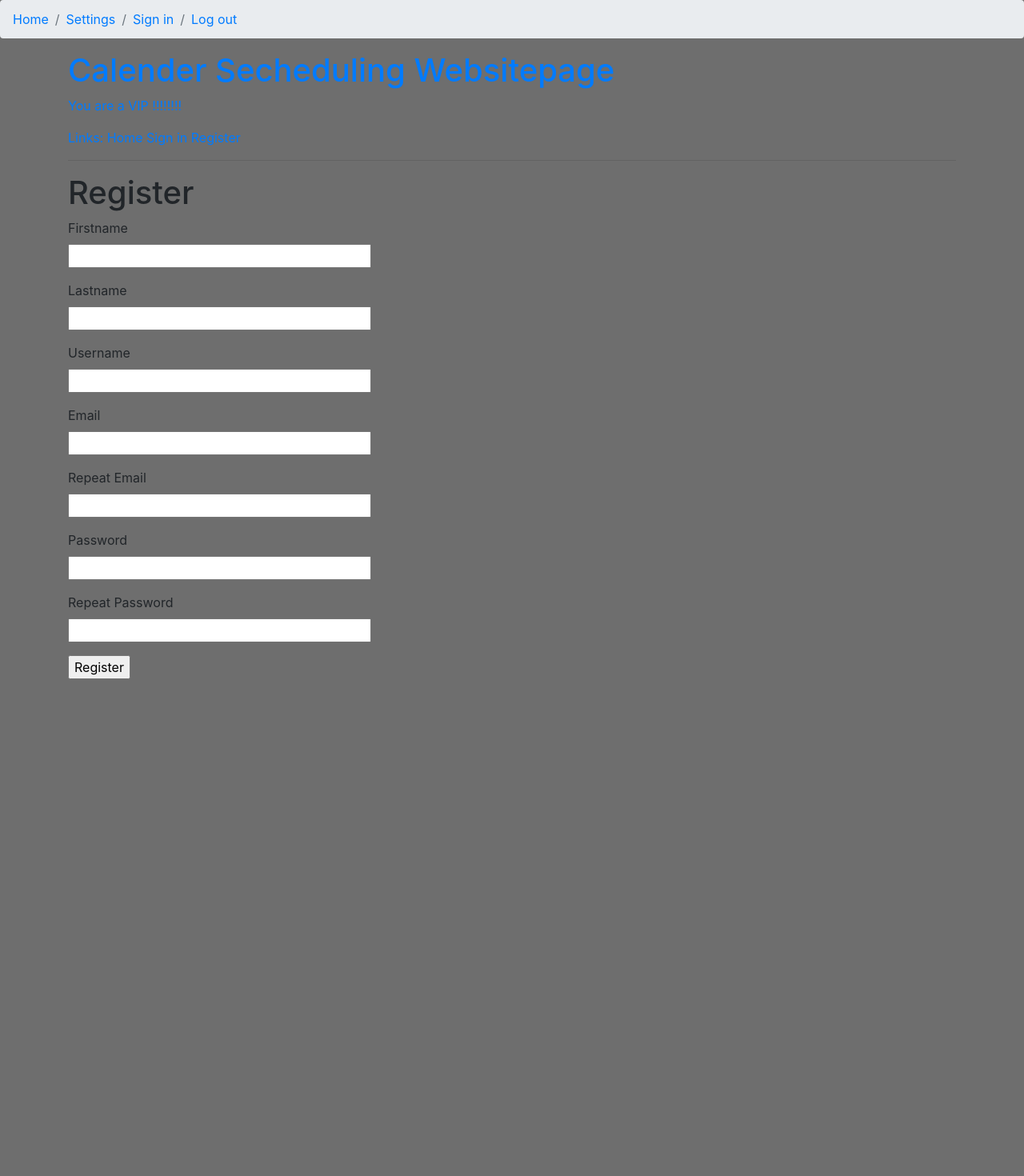
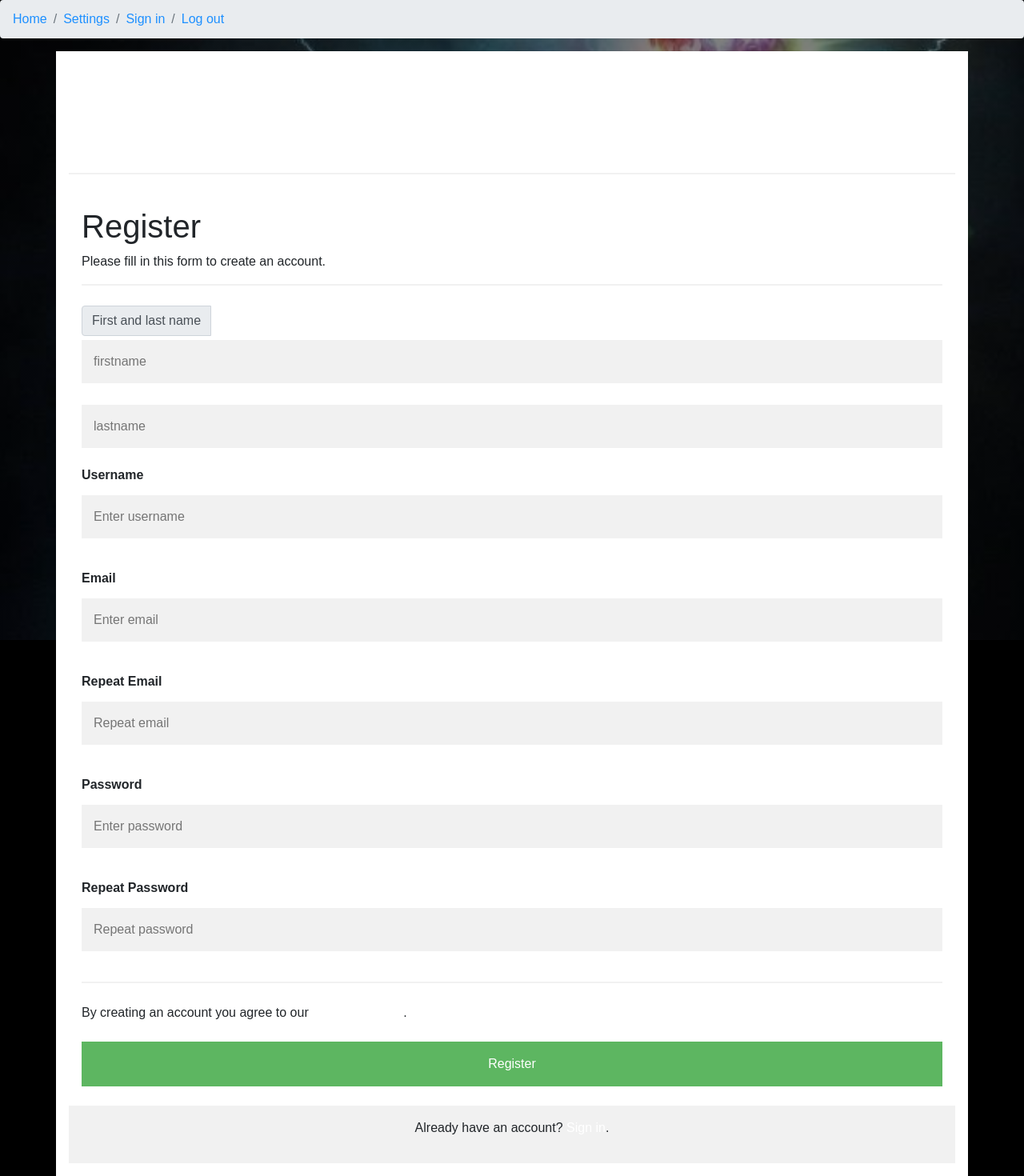
Before and after one commit to ThaiQ/CalendarApp_STAKr, a Flask app: page /register in a window 1280 px wide. Shown: the whole page at 80% size. Before the commit the page ends 849 px from the top, so only its background shows below. Run offline with Flask 2, Linux system fonts and the light colour scheme; some libraries are stand-ins or nearby versions.

Commit message:
boostrap theme for register page

```diff
--- a/src/templates/Home/base.html
+++ b/src/templates/Home/base.html
@@ -1,5 +1,3 @@
-
-
 <!DOCTYPE html>
 <html lang="en">
 
@@ -11,12 +9,14 @@
     <meta http-equiv="X-UA-Compatible" content="ie=edge">
     <title>Document</title>
     <!-- Import your css file here -->
-    <link rel= "stylesheet" href="style.css">
+    <link rel= "stylesheet" type="text/css" href="style.css">
     <link rel="stylesheet" href="https://stackpath.bootstrapcdn.com/bootstrap/4.3.1/css/bootstrap.min.css" integrity="sha384-ggOyR0iXCbMQv3Xipma34MD+dH/1fQ784/j6cY/iJTQUOhcWr7x9JvoRxT2MZw1T" crossorigin="anonymous">
     <script src="https://stackpath.bootstrapcdn.com/bootstrap/4.3.1/js/bootstrap.min.js" integrity="sha384-JjSmVgyd0p3pXB1rRibZUAYoIIy6OrQ6VrjIEaFf/nJGzIxFDsf4x0xIM+B07jRM" crossorigin="anonymous"></script>
 </head>
 
-<body style="background-color:#6E6E6E;">
+
+<body class="bg-img" >
+
 
     <nav aria-label="breadcrumb">
       <ol class="breadcrumb">
@@ -26,6 +26,8 @@
          <li class="breadcrumb-item "><a href="logout">Log out</li>
       </ol>
     </nav>
+
+      <div class="bg"> </div><!--  background image  -->
 
     <div class="container">
         <div id="mainheader">
@@ -41,14 +43,15 @@
        {% endif %}
     </head>
     <body>
+
        <div>
         Links:
             <a href="/">Home</a>
-			{% if current_user.is_anonymous %}
+      {% if current_user.is_anonymous %}
             <a href="/login">Sign in</a>
-			{% else %}
-			<a href="/logout">Log Out</a>
-			{%endif %}
+      {% else %}
+      <a href="/logout">Log Out</a>
+      {%endif %}
             <a href="/register">Register</a>
      </div>
        <hr>
--- /dev/null
+++ b/src/templates/Home/style.css
@@ -0,0 +1,45 @@
+/*h1{
+  color: rgb(255,255,255);
+}*/
+
+a[href^="https"]:hover {
+  background-color: white ;
+}
+
+
+ div #mainheader{
+  text-align: center;
+  color: rgb(255,255,255);
+}
+
+/*body{
+  background-color:white;
+}*/
+
+#mainheader{
+  text-align: center;
+}
+
+ul > h4{
+  border: solid;
+  color: black;
+}
+
+div.container a {
+	color: white;
+	text-decoration: none;
+}
+
+.bg-img{
+	/*the image used*/
+	background-image:  linear-gradient(rgba(0, 0, 0, 0.5), rgba(0, 0, 0, 0.5)),url("images/ironMan.jpg");
+
+	/*full height */
+    height: 100vh;
+
+	/*center and scale the image nicely*/
+	background-position: center;
+	background-repeat: no-repeat;
+	background-size: cover;
+
+}
--- a/src/templates/Register/register.html
+++ b/src/templates/Register/register.html
@@ -1,12 +1,96 @@
 {% extends "Home/base.html" %}
 
 {% block content %}
-<h1>Register</h1>
+<!-- <h1>Register</h1> -->
+<!DOCTYPE html>
+<html>
+<head>
+
+<meta name="viewport" content="width=device-width, initial-scale=1">
+<style>
+body {
+  font-family: Arial, Helvetica, sans-serif;
+  background-color: black;
+}
+
+* {
+  box-sizing: border-box;
+}
+
+/* Add padding to containers */
+.container {
+  padding: 16px;
+  background-color: white;
+}
+
+/* Full-width input fields */
+input[type=text], input[type=password] {
+  width: 100%;
+  padding: 15px;
+  margin: 5px 0 22px 0;
+  display: inline-block;
+  border: none;
+  background: #f1f1f1;
+}
+
+input[type=text]:focus, input[type=password]:focus {
+  background-color: #ddd;
+  outline: none;
+}
+
+/* Overwrite default styles of hr */
+hr {
+  border: 1px solid #f1f1f1;
+  margin-bottom: 25px;
+}
+
+/* Set a style for the submit button */
+.register {
+  background-color: #4CAF50;
+  color: white;
+  padding: 16px 20px;
+  margin: 8px 0;
+  border: none;
+  cursor: pointer;
+  width: 100%;
+  opacity: 0.9;
+}
+
+.register:hover {
+  opacity: 1;
+}
+
+/* Add a blue text color to links */
+a {
+  color: dodgerblue;
+}
+
+/* Set a grey background color and center the text of the "sign in" section */
+.signin {
+  background-color: #f1f1f1;
+  text-align: center;
+}
+</style>
+</head>
+<body>
+
+
 <form action="" method="post">
     {{ form.hidden_tag() }}
 
+        <div class="container">
+          <h1>Register</h1>
+          <p>Please fill in this form to create an account.</p>
+          <hr>
 
-    <p>
+    <div class="input-group">
+        <div class="input-group-prepend">
+          <span class="input-group-text">First and last name</span>
+        </div>
+        <input type="text" placeholder="firstname"name="firstname" required>
+        <input type="text" placeholder="lastname"name="lastname" required>
+      </div>
+    <!-- <p>
         {{ form.firstname.label }}  <br>
         {{ form.firstname(size=32)}}
     </p>
@@ -14,42 +98,74 @@
     <p>
         {{ form.lastname.label }}  <br>
         {{ form.lastname(size=32)}}
-    </p>
+    </p> -->
 
     <p>
-        {{ form.username.label }} <br>
-        {{ form.username(size=32)}}
+
+<label for="username"><b>Username</b></label> <br>
+
+    <input type="text" placeholder="Enter username" name="username" required>
+
+        <!-- {{ form.username.label }} <br>
+        {{ form.username(size=32)}} -->
 		{% for error in form.username.errors %}
 		<span style="color: red;">[{{ error}}]</span>
 		{% endfor %}
     </p>
 
     <p>
-        {{ form.email.label }} <br>
-        {{ form.email(size=32)}}
+     <label for="email"><b>Email</b></label> <br>
+
+    <input type="text" placeholder="Enter email" name="email" required>
+        <!-- {{ form.email.label }} <br>
+        {{ form.email(size=32)}} -->
 		{% for error in form.email.errors %}
 		<span style="color: red;">[{{ error}}]</span>
 		{% endfor %}
     </p>
 
     <p>
-        {{ form.email2.label }} <br>
-        {{ form.email2(size=32)}}
+        <label for="email2"><b>Repeat Email</b></label> <br>
+        <input type="text" placeholder="Repeat email" name="email2" required>
+
+        <!-- {{ form.email2.label }} <br>
+        {{ form.email2(size=32)}} -->
     </p>
 
 
     <p>
-        {{ form.password.label }} <br>
-        {{ form.password(size=32)}}
+        <label for="psw"><b>Password</b></label><br>
+    <input type="password" placeholder="Enter password" name="psw" required>
+
+
+        <!-- {{ form.password.label }} <br>
+        {{ form.password(size=32)}} -->
 		{% for error in form.password.errors %}
 		<span style="color: red;">[{{ error}}]</span>
 		{% endfor %}
     </p>
 
     <p>
-        {{ form.password2.label }} <br>
-        {{ form.password2(size=32)}}
+        <label for="password2"><b>Repeat Password</b></label><br>
+        <input type="password" placeholder="Repeat password" name="password2" required>
+        <!-- {{ form.password2.label }} <br>
+        {{ form.password2(size=32)}} -->
     </p>
-    <p>{{ form.submit() }} </p>
+    <hr>
+    <p>By creating an account you agree to our <a href="#">Terms & Privacy</a>.</p>
+
+    <button type="submit" class="register">Register</button>
+</div>
+    <!-- <p>{{ form.submit() }} </p> -->
 </form>
+<div class="container signin">
+    <p>Already have an account? <a href="#">Sign in</a>.</p>
+  </div>
+</form>
+
+</body>
+</html>
+
+
+
 {% endblock %}
```
Also changed, not shown: src/templates/Home/images/ironMan.jpg (added), 7 other files.
